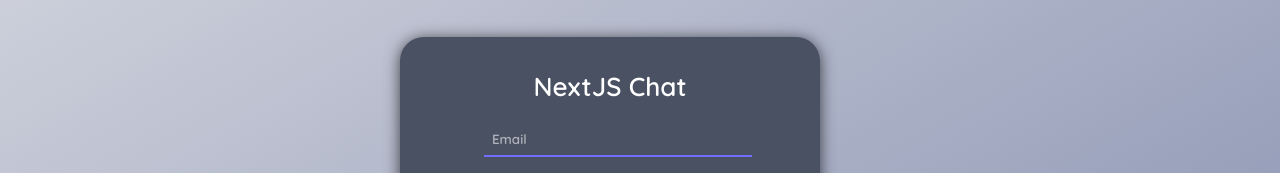
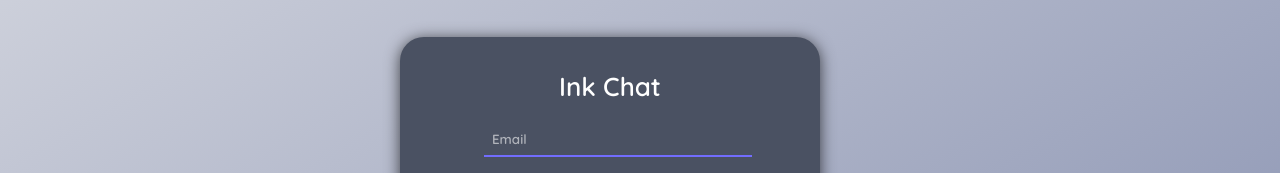
Before and after one commit to Sherlock2-4/nextjs-chat, a Next.js app: page / in a window 1280 px wide. Shown: the part 219-392 px from the top of the page. Built offline with nearby package versions, Linux system fonts and the light colour scheme.

Commit message:
modified:   pages/index.js

```diff
--- a/pages/index.js
+++ b/pages/index.js
@@ -32,7 +32,7 @@
     <div className="background">
       <div className="auth-container">
         <form className="auth-form" onSubmit={(e) => onSubmit(e)}>
-          <div className="auth-title">NextJS Chat</div>
+          <div className="auth-title">Ink Chat</div>
 
           <div className="input-container">
             <input
```
